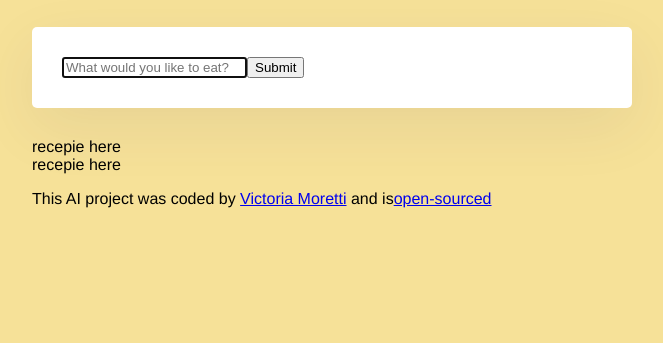
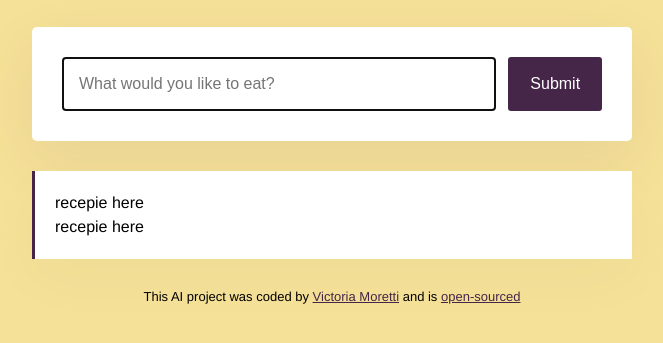
Before and after one commit to vickymoretti/AI-recepie-generator, a plain HTML site: page index.html in a window 1280 px wide. Shown: the part 177-520 px from the top of the page, without its empty margins (308-971 px from the left). Drawn offline with Linux system fonts and the light colour scheme.

Commit message:
adding styling

```diff
--- a/index.html
+++ b/index.html
@@ -21,13 +21,13 @@
 						autocomplete="off"
 						class="instructions"
 					/>
-				<input type="button" value="Submit" />
+					<input type="button" value="Submit" class="instructions-button" />
 				</form>
-			<div>
+				<div class="recepie">
 					recepie here
 					<br />
 					recepie here
-
+				</div>
 			</main>
 			<footer>
 				<p
@@ -37,9 +37,11 @@
 						target="_blank"
 						>Victoria Moretti</a
 					>
-				and is<a href="https://github.com/vickymoretti" target="_blank"
+					and is
+					<a href="https://github.com/vickymoretti" target="_blank"
 						>open-sourced</a
-				></p>
+					></p
+				>
 			</footer>
 		</div>
 		<script src="src/index.js"></script>
--- a/src/style.css
+++ b/src/style.css
@@ -1,6 +1,10 @@
 body {
 	background-color: #f6e198;
 	font-family: Helvetica, Arial, sans-serif;
+}
+
+a {
+	color: #452649;
 }
 
 .container {
@@ -28,3 +32,37 @@ form {
 	box-shadow: 0px 20px 60px rgba(65, 50, 100, 0.08);
 	margin-bottom: 30px;
 }
+
+.instructions {
+	padding: 16px;
+	border: 1px solid #452649;
+	width: 80%;
+	border-radius: 3px;
+	line-height: 20px;
+	font-size: 16px;
+}
+
+.instructions-button {
+	margin-left: 12px;
+	background-color: #452649;
+	color: white;
+	border-radius: 3px;
+	border: none;
+	width: 100px;
+	font-size: 16px;
+}
+
+.recepie {
+	background-color: white;
+	padding: 20px;
+	box-shadow: 0px 20px 60px rgba(65, 50, 100, 0.03);
+	font-size: 16px;
+	line-height: 1.5;
+	border-left: 3px solid #452649;
+}
+
+footer {
+	text-align: center;
+	margin-top: 30px;
+	font-size: 13px;
+}
```
Lines whose indentation alone changed are shown as unchanged.
